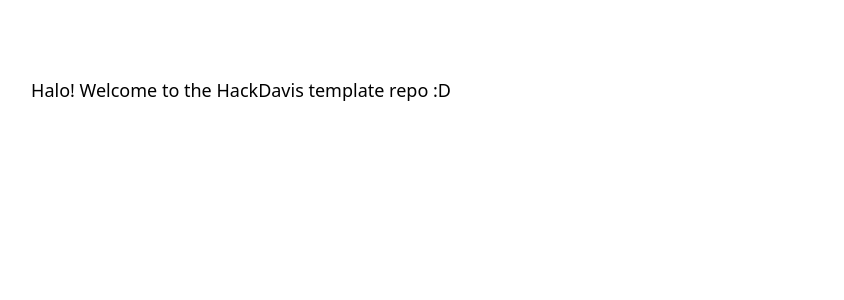
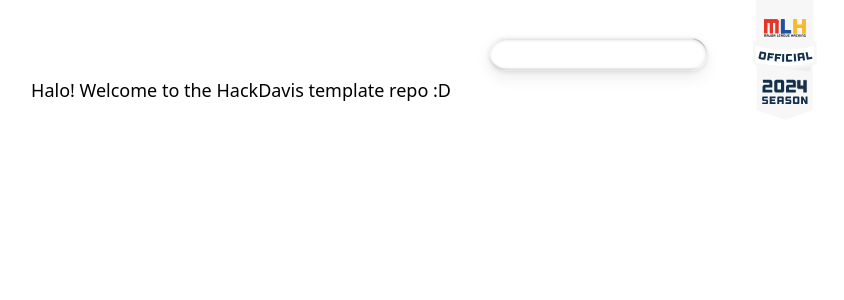
Before and after one commit to HackDavis/website-2026, a Next.js app: page / in a window 1280 px wide. Shown: the top 300 px of the page, without its empty margins (399-1243 px from the left). Built offline with nearby package versions, Linux system fonts and the light colour scheme.

Commit message:
Deleted dead code, replaced Navbar w/ Header

```diff
--- a/app/(pages)/_components/Navbar/Navbar.tsx
+++ /dev/null
@@ -1,3 +0,0 @@
-export default function Navbar() {
-  return <div className="text-center bg-slate-300"></div>;
-}
--- a/app/(pages)/layout.tsx
+++ b/app/(pages)/layout.tsx
@@ -2,7 +2,7 @@ import type { Metadata } from 'next';
 import '@globals/styles/globals.scss';
 import metadataJSON from '@app/(pages)/_globals/metadata.json';
 import fonts from './_globals/fonts';
-import Navbar from '@app/(pages)/_components/Navbar/Navbar';
+import Header from './_components/Header/Header';
 import Footer from '@app/(pages)/_components/Footer/Footer';
 
 export const metadata: Metadata = metadataJSON;
@@ -15,7 +15,7 @@ export default function RootLayout({
   return (
     <html lang="en">
       <body className={`${fonts} antialiased`}>
-        <Navbar />
+        <Header />
         {children}
         <Footer />
       </body>
```
Also changed, not shown: app/(pages)/about-us/_components/Hero/Hero.tsx (+1 -74 lines).
